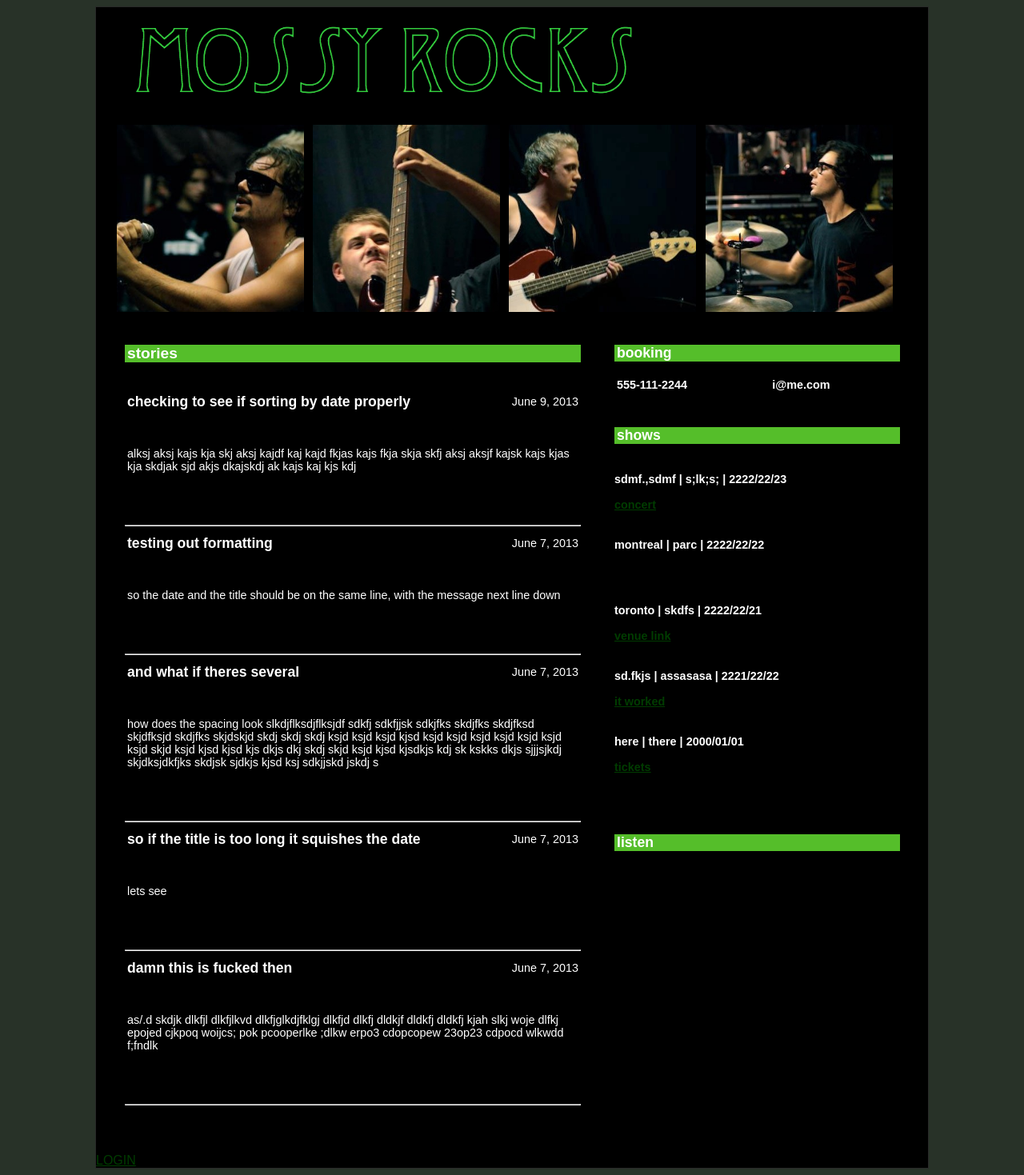
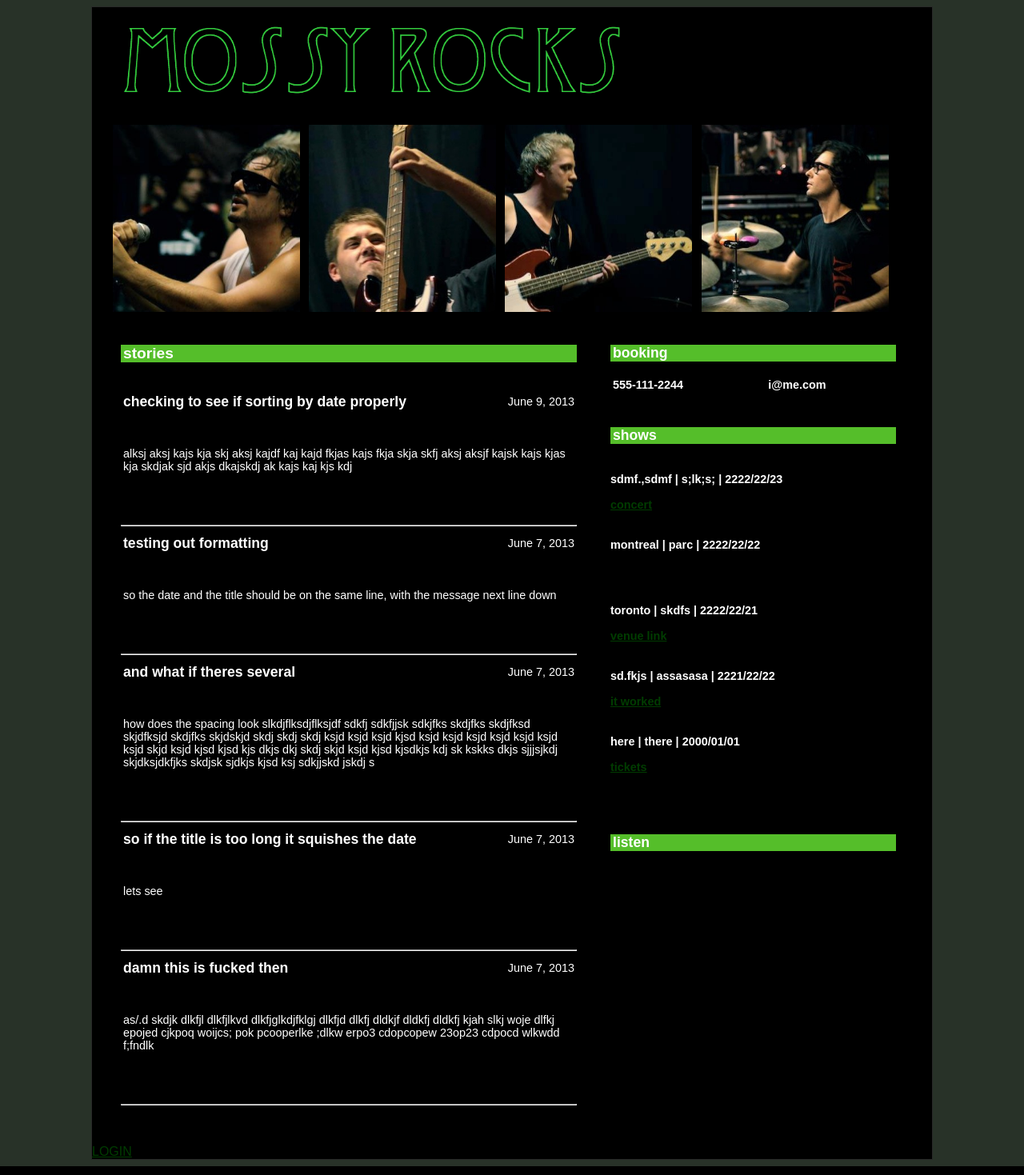
Before and after one commit to 0853RV3R/mossyrocks, a Django app: page / in a window 1280 px wide. Shown: the whole page at 80% size. Run offline with Django 3.2, Linux system fonts and the light colour scheme; data comes from the database, SQL or seed files in the repository; parts of the project's set-up code (start-up, migrations or seed data) failed here and were passed over; grey boxes are pictures that could not be loaded.

Commit message:
fixed wiggle

```diff
--- a/news/static/css/cssTillIDie.css
+++ b/news/static/css/cssTillIDie.css
@@ -78,7 +78,7 @@ table {
 .container_4 {
 	margin-left: auto;
 	margin-right: auto;
-    width: 1040px;
+    width: 1050px;
     background-color: rgb(0, 0, 0);
     overflow: auto;
     border-style: solid;
@@ -130,12 +130,12 @@ table {
     display:inline-block;
 	width:570px;
     font-size:1em;
-    padding: 11px 11px 11px 11px;
+    padding: 11px 21px 0px 36px;
     background-color: rgb(0, 0, 0);
     /* border-style: solid;
     border-width: 1px;
     border-color: rgb(80, 90, 80); */
-    margin: 0px 10px 0px 25px;
+    margin: 0px 0px 0px 0px;
     min-height: 1000px;
 
 }
@@ -145,14 +145,14 @@ table {
 	width:580px;
     float: left;
     font-size:0.9em;
-    padding: 0px 8px 8px 0px;
+    padding: 0px 8px 8px 30px;
     /*    border-style: solid;*/
     /*    border-width: 1px;*/
     /*    border-color: rgb(40, 40, 40); */
     margin-top: 10px;
     margin-right: 10px;
     margin-bottom: 0px;
-    margin-left: 40px;
+    margin-left: 0px;
 
 }
 
@@ -181,8 +181,8 @@ table {
     background-color: rgb(120, 130, 120);
     */
     background-color: rgb(0, 0, 0);
-    padding: 11px 11px 11px 11px;
-    margin: 0px 20px 20px 10px;
+    padding: 11px 31px 31px 21px;
+    margin: 0px 0px 0px 0px;
 }
 
 .container_4 .grid_3_head {
```
